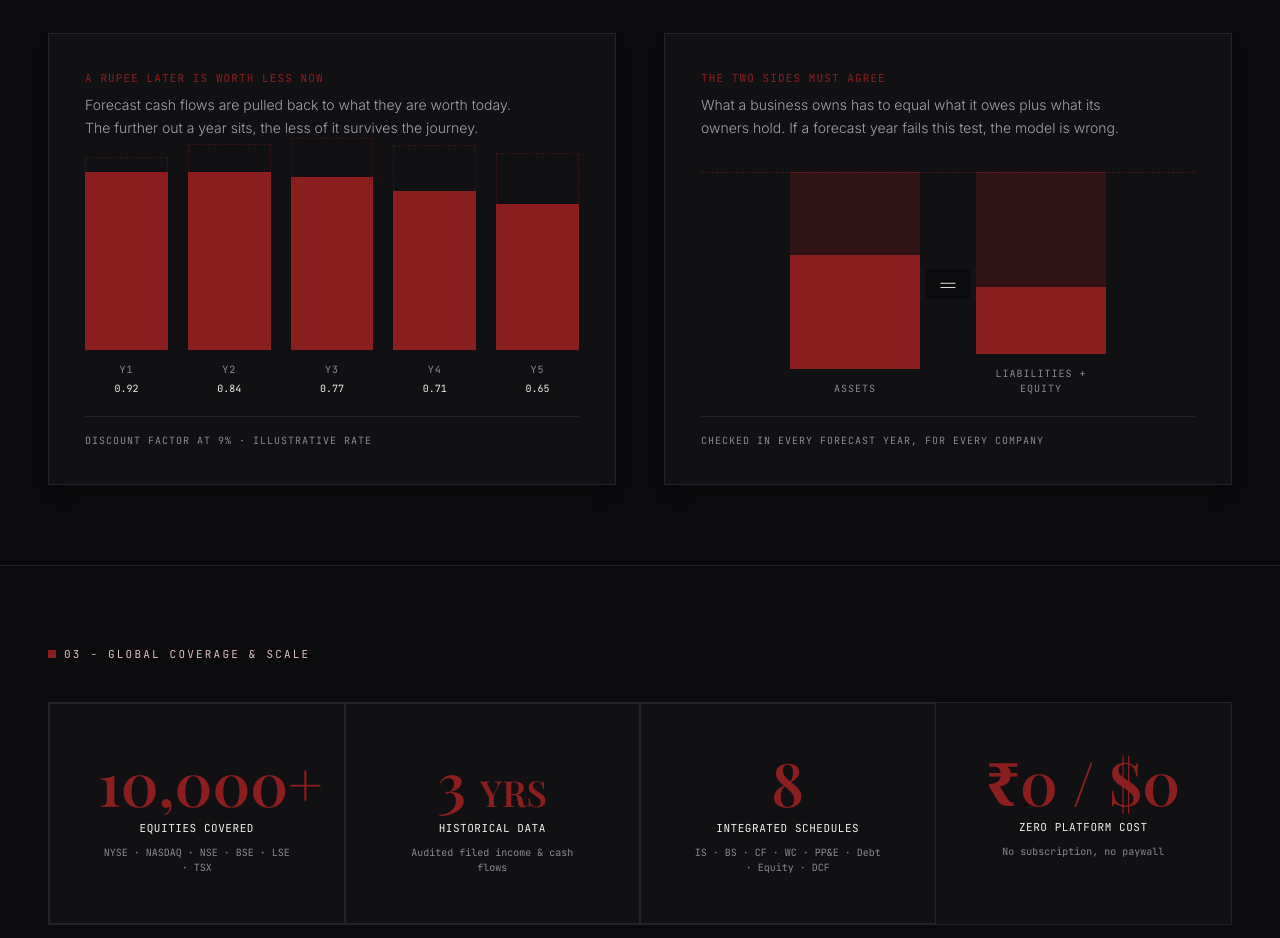
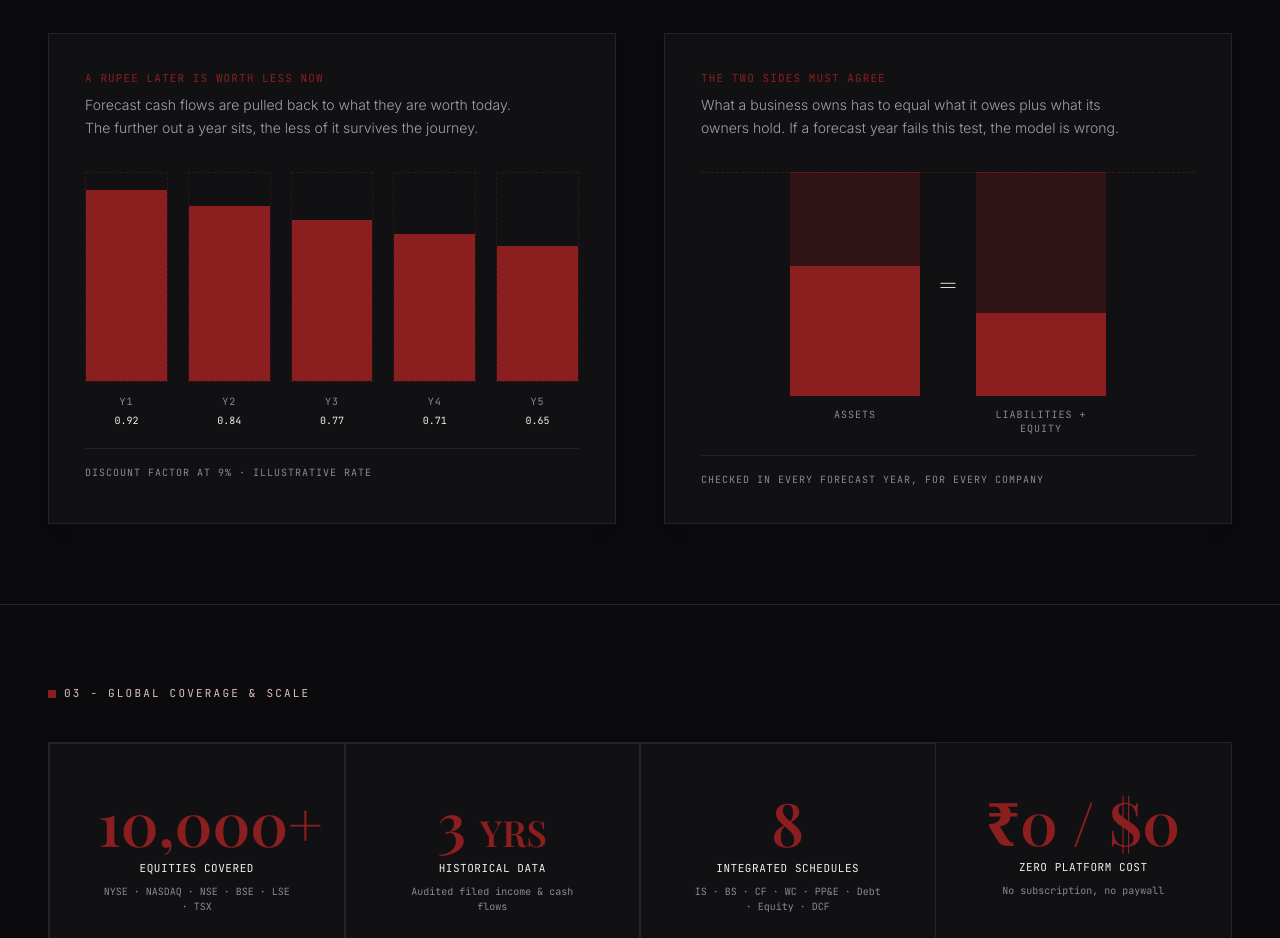
Before and after one commit to vanshgupta569-lab/Vansh-Gupta, a React (Vite) app: page / in a window 1280 px wide. Shown: the part 4240-5178 px from the top of the page. Built offline with nearby package versions, Linux system fonts and the light colour scheme; a web font is replaced by a local one.

Commit message:
secondLAst

```diff
--- a/src/components/MechanismSection.tsx
+++ b/src/components/MechanismSection.tsx
@@ -59,7 +59,7 @@ const DiscountingFigure: React.FC = () => {
 
   return (
     <div ref={ref}>
-      <div className="flex items-end justify-between gap-3 sm:gap-5 h-56">
+      <div className="flex items-end justify-between gap-3 sm:gap-5 h-64">
         {YEARS.map((year, index) => {
           const factor = 1 / Math.pow(1 + DISCOUNT_RATE, year);
           // Interpolate from full height to the discounted height.
@@ -67,16 +67,16 @@ const DiscountingFigure: React.FC = () => {
           const shown = 1 - (1 - factor) * progress;
 
           return (
-            <div key={year} className="flex-1 flex flex-col items-center justify-end h-full">
-              {/* The value that survives discounting */}
-              <div
-                className="w-full bg-[#8B1E1E] relative"
-                style={{ height: `${height}%`, transition: 'none' }}
-              >
-                {/* The portion lost to time, drawn as an outline above */}
+            <div key={year} className="flex-1 flex flex-col items-center justify-end h-full min-w-0">
+              {/* One dashed frame per year, always full height, standing for the
+                  undiscounted cash flow. The solid bar fills it from the bottom.
+                  Drawing it this way means every frame is identical by
+                  construction — stacking a separate box on top of each bar left
+                  their top edges a fraction of a pixel apart. */}
+              <div className="w-full flex-1 min-h-0 border border-dashed border-[#8B1E1E]/30 flex flex-col justify-end">
                 <div
-                  className="absolute left-0 right-0 border border-dashed border-[#8B1E1E]/30 border-b-0"
-                  style={{ bottom: '100%', height: `${100 - height}%` }}
+                  className="w-full bg-[#8B1E1E]"
+                  style={{ height: `${height}%`, transition: 'none' }}
                 />
               </div>
 
@@ -118,10 +118,19 @@ const BalanceFigure: React.FC = () => {
     ? { duration: 0 }
     : { duration: 1.5, ease: [0.16, 1, 0.3, 1] as const, delay: 0.3 };
 
+  const columns = [
+    { label: 'Assets', segments: [58, 42] },
+    { label: 'Liabilities + Equity', segments: [37, 63] },
+  ];
+
   return (
     <div ref={ref}>
+      {/* The bars and the labels are kept in separate rows on purpose. With the
+          label inside the column, a label that wraps to two lines lifts its own
+          bar off the floor — which is exactly the wrong thing to happen in a
+          panel about two sides being equal. */}
       <div className="flex items-end justify-center gap-8 sm:gap-14 h-56 relative">
-        {/* The line they must both reach */}
+        {/* The line both sides must reach */}
         <motion.div
           className="absolute left-0 right-0 top-0 border-t border-dashed border-[#8B1E1E]/40"
           initial={{ opacity: 0 }}
@@ -129,10 +138,7 @@ const BalanceFigure: React.FC = () => {
           transition={{ delay: reduced ? 0 : 1.7, duration: 0.5 }}
         />
 
-        {[
-          { label: 'Assets', segments: [58, 42] },
-          { label: 'Liabilities + Equity', segments: [37, 63] },
-        ].map((column, columnIndex) => (
+        {columns.map((column, columnIndex) => (
           <div key={column.label} className="flex-1 max-w-[130px] h-full flex flex-col justify-end">
             <motion.div
               className="w-full flex flex-col-reverse"
@@ -153,24 +159,32 @@ const BalanceFigure: React.FC = () => {
                 />
               ))}
             </motion.div>
-
-            <div className="font-mono text-[10px] text-[#8A8A8F] mt-3 tracking-widest uppercase text-center">
-              {column.label}
-            </div>
           </div>
         ))}
 
-        {/* The equals sign, appearing once both sides have settled */}
+        {/* The equals sign, once both sides have settled */}
         <motion.div
           className="absolute inset-0 flex items-center justify-center pointer-events-none"
           initial={{ opacity: 0, scale: 0.8 }}
           animate={inView ? { opacity: 1, scale: 1 } : {}}
           transition={{ delay: reduced ? 0 : 1.9, duration: 0.5, ease: 'easeOut' }}
         >
-          <span className="font-display text-3xl text-[#F2F0EA] bg-[#0B0B0D] px-3 leading-none">
+          <span className="font-display text-3xl text-[#F2F0EA] bg-[#111114] px-3 leading-none">
             =
           </span>
         </motion.div>
+      </div>
+
+      {/* Labels in their own row, so wrapping cannot move the bars */}
+      <div className="flex items-start justify-center gap-8 sm:gap-14 mt-3">
+        {columns.map((column) => (
+          <div
+            key={column.label}
+            className="flex-1 max-w-[130px] font-mono text-[10px] text-[#8A8A8F] tracking-widest uppercase text-center leading-snug"
+          >
+            {column.label}
+          </div>
+        ))}
       </div>
 
       <div className="font-mono text-[10px] text-[#8A8A8F] uppercase tracking-widest mt-5 pt-4 hairline-border-t">
```
